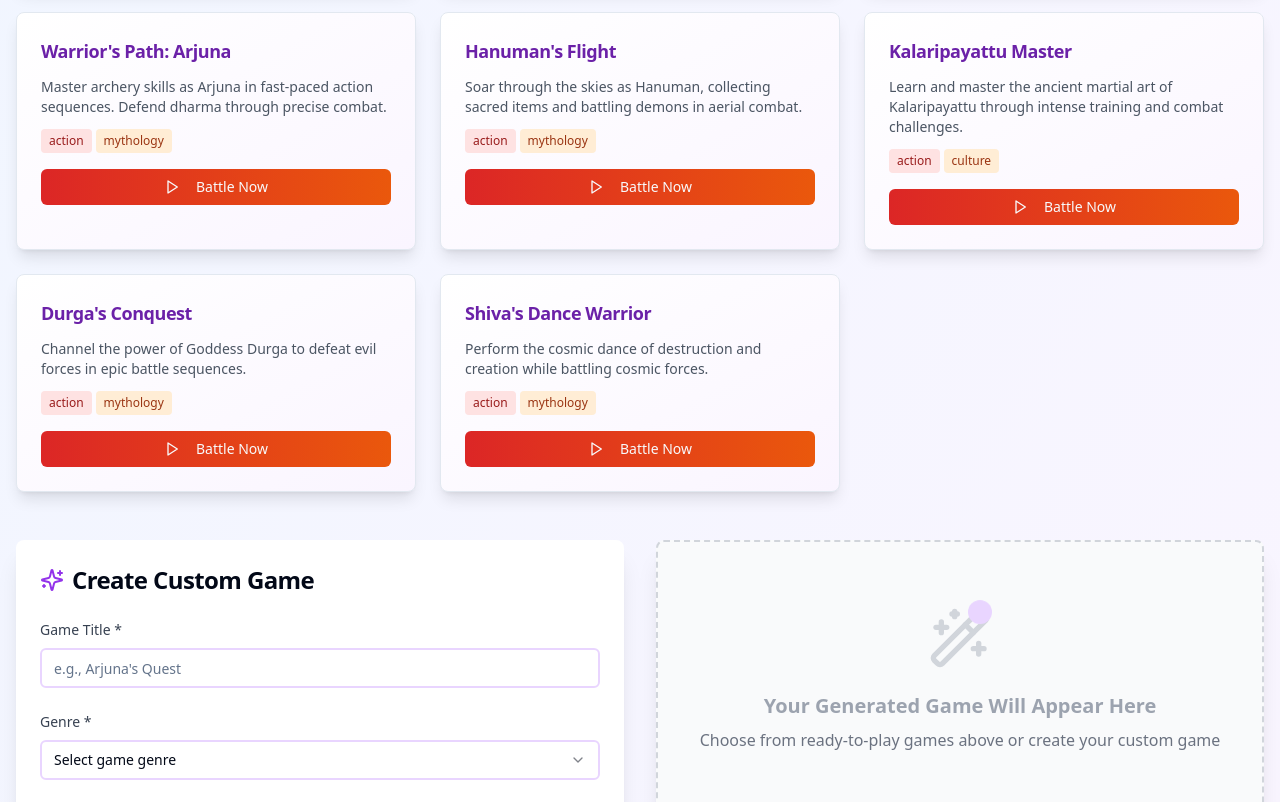
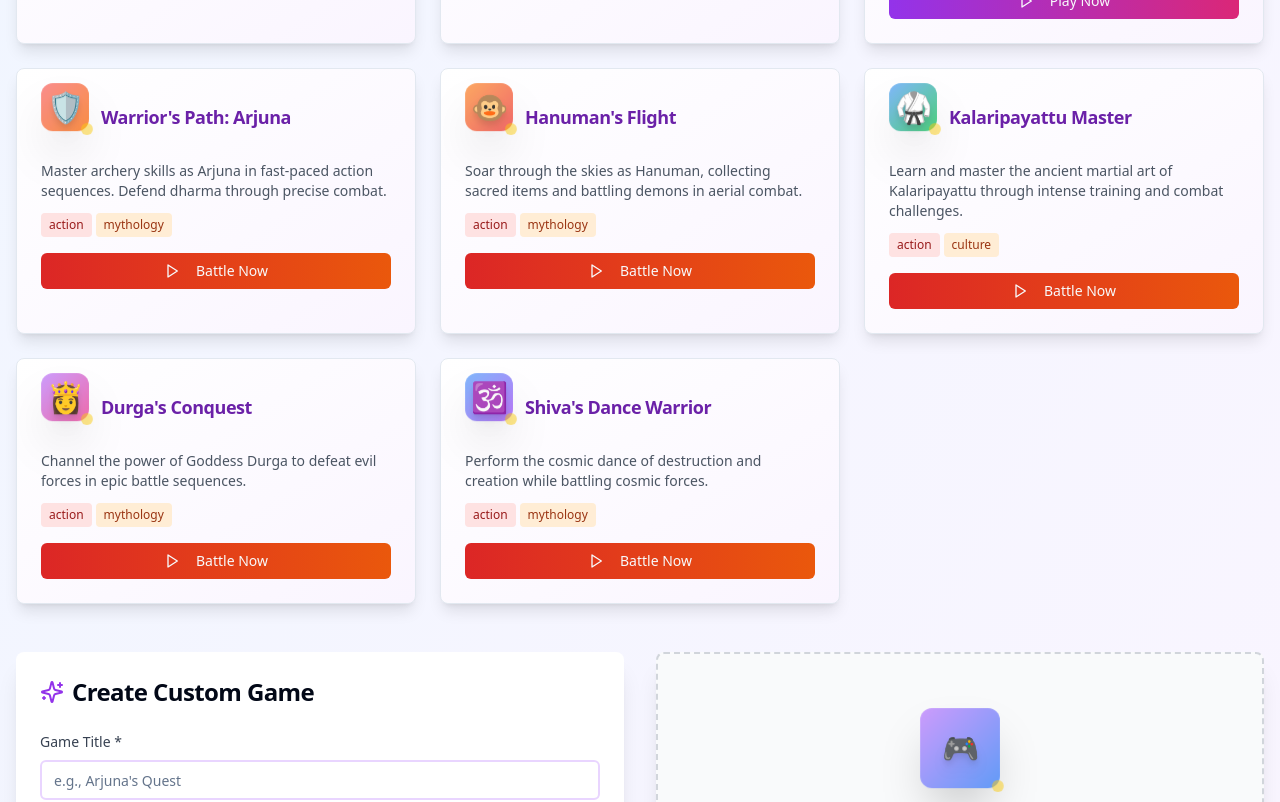
Before and after one commit to ShashankKK11/bharat-game-forge-api, a React (Vite) app: page / in a window 1280 px wide. Shown: the part 2760-3562 px from the top of the page. Built offline with nearby package versions, Linux system fonts and the light colour scheme.

Commit message:
Add 3D game icon
Added 3D graphics to the game icon for visual enhancement.

```diff
--- a/src/components/GameGenerator.tsx
+++ b/src/components/GameGenerator.tsx
@@ -1,4 +1,3 @@
-
 import React, { useState } from 'react';
 import { Card, CardContent, CardHeader, CardTitle } from '@/components/ui/card';
 import { Button } from '@/components/ui/button';
@@ -43,7 +42,59 @@ const GameGenerator = () => {
     'Art - Madhubani', 'Art - Warli', 'Art - Tanjore Painting'
   ];
 
-  // Pre-built games that users can instantly play - these will be translated based on selected language
+  // 3D Game Icon Component
+  const GameIcon3D = ({ gameType, size = "w-16 h-16" }) => {
+    const getIconContent = (type) => {
+      const iconMap = {
+        'ramayana': { emoji: '🏹', color: 'from-orange-400 to-red-500' },
+        'mahabharata': { emoji: '⚔️', color: 'from-blue-400 to-purple-500' },
+        'diwali': { emoji: '🪔', color: 'from-yellow-400 to-orange-500' },
+        'dance': { emoji: '💃', color: 'from-pink-400 to-purple-500' },
+        'spice': { emoji: '🌶️', color: 'from-green-400 to-yellow-500' },
+        'temple': { emoji: '🏛️', color: 'from-amber-400 to-orange-500' },
+        'warrior': { emoji: '🛡️', color: 'from-red-400 to-orange-500' },
+        'hanuman': { emoji: '🐵', color: 'from-orange-400 to-red-500' },
+        'martial': { emoji: '🥋', color: 'from-blue-400 to-green-500' },
+        'durga': { emoji: '👸', color: 'from-purple-400 to-pink-500' },
+        'shiva': { emoji: '🕉️', color: 'from-blue-400 to-purple-500' },
+        'default': { emoji: '🎮', color: 'from-purple-400 to-blue-500' }
+      };
+
+      return iconMap[type] || iconMap.default;
+    };
+
+    const { emoji, color } = getIconContent(gameType);
+
+    return (
+      <div className={`${size} relative`}>
+        <div
+          className={`${size} bg-gradient-to-br ${color} rounded-xl shadow-2xl transform-gpu transition-all duration-300 hover:scale-110 hover:rotate-y-12 flex items-center justify-center text-white text-2xl font-bold cursor-pointer`}
+          style={{
+            transformStyle: 'preserve-3d',
+            perspective: '1000px',
+            animation: 'float 3s ease-in-out infinite'
+          }}
+        >
+          <div className="absolute inset-0 bg-white/20 rounded-xl transform translate-z-2"></div>
+          <span className="relative z-10 text-3xl drop-shadow-lg transform hover:scale-125 transition-transform duration-200">
+            {emoji}
+          </span>
+          <div className="absolute -bottom-1 -right-1 w-3 h-3 bg-yellow-400 rounded-full animate-pulse"></div>
+        </div>
+        <style jsx>{`
+          @keyframes float {
+            0%, 100% { transform: translateY(0px) rotateY(0deg); }
+            33% { transform: translateY(-10px) rotateY(5deg); }
+            66% { transform: translateY(-5px) rotateY(-5deg); }
+          }
+          .hover\\:rotate-y-12:hover {
+            transform: rotateY(12deg) scale(1.1);
+          }
+        `}</style>
+      </div>
+    );
+  };
+
   const preBuiltGames = [
     {
       title: "Ramayana Quest",
@@ -51,7 +102,8 @@ const GameGenerator = () => {
       theme: "mythology - ramayana",
       description: "Join Prince Rama on his epic journey through exile, the search for Sita, and the battle against Ravana.",
       mechanics: ['Story Progression', 'Character Development', 'Battle System', 'Quest Management'],
-      features: ['Voice Narration', 'Interactive Choices', 'Cultural Learning', 'Achievement System']
+      features: ['Voice Narration', 'Interactive Choices', 'Cultural Learning', 'Achievement System'],
+      iconType: 'ramayana'
     },
     {
       title: "Mahabharata Legends",
@@ -59,7 +111,8 @@ const GameGenerator = () => {
       theme: "mythology - mahabharata",
       description: "Experience the great war of Kurukshetra and make crucial decisions that shape the destiny of kingdoms.",
       mechanics: ['Strategic Combat', 'Diplomatic Choices', 'Resource Management', 'Alliance Building'],
-      features: ['Multiple Endings', 'Historical Accuracy', 'Character Relationships', 'Moral Dilemmas']
+      features: ['Multiple Endings', 'Historical Accuracy', 'Character Relationships', 'Moral Dilemmas'],
+      iconType: 'mahabharata'
     },
     {
       title: "Festival Celebrations",
@@ -67,7 +120,8 @@ const GameGenerator = () => {
       theme: "festival - diwali",
       description: "Plan and organize traditional Indian festivals, learn customs, and spread joy in the community.",
       mechanics: ['Event Planning', 'Resource Management', 'Community Building', 'Cultural Learning'],
-      features: ['Regional Variations', 'Recipe Collection', 'Decoration Crafting', 'Social Sharing']
+      features: ['Regional Variations', 'Recipe Collection', 'Decoration Crafting', 'Social Sharing'],
+      iconType: 'diwali'
     },
     {
       title: "Classical Dance Academy",
@@ -75,7 +129,8 @@ const GameGenerator = () => {
       theme: "culture - classical dance",
       description: "Learn and master traditional Indian dance forms through interactive gameplay and cultural education.",
       mechanics: ['Rhythm Matching', 'Pose Recognition', 'Story Interpretation', 'Performance Scoring'],
-      features: ['Multiple Dance Forms', 'Cultural Context', 'Progressive Learning', 'Performance Mode']
+      features: ['Multiple Dance Forms', 'Cultural Context', 'Progressive Learning', 'Performance Mode'],
+      iconType: 'dance'
     },
     {
       title: "Spice Route Trader",
@@ -83,7 +138,8 @@ const GameGenerator = () => {
       theme: "cuisine - spices & herbs",
       description: "Navigate ancient trade routes, discover exotic spices, and build your trading empire across India.",
       mechanics: ['Trade Management', 'Route Planning', 'Market Analysis', 'Cultural Exchange'],
-      features: ['Historical Accuracy', 'Recipe Discovery', 'Economic Strategy', 'Cultural Learning']
+      features: ['Historical Accuracy', 'Recipe Discovery', 'Economic Strategy', 'Cultural Learning'],
+      iconType: 'spice'
     },
     {
       title: "Temple Architecture Builder",
@@ -91,7 +147,8 @@ const GameGenerator = () => {
       theme: "architecture - temples",
       description: "Design and construct magnificent Indian temples while learning about architectural principles and cultural significance.",
       mechanics: ['Building Design', 'Resource Management', 'Historical Accuracy', 'Cultural Integration'],
-      features: ['Authentic Styles', 'Educational Content', 'Visual Showcase', 'Historical Context']
+      features: ['Authentic Styles', 'Educational Content', 'Visual Showcase', 'Historical Context'],
+      iconType: 'temple'
     },
     {
       title: "Warrior's Path: Arjuna",
@@ -99,7 +156,8 @@ const GameGenerator = () => {
       theme: "mythology - mahabharata",
       description: "Master archery skills as Arjuna in fast-paced action sequences. Defend dharma through precise combat.",
       mechanics: ['Real-time Combat', 'Archery System', 'Combo Attacks', 'Enemy Waves'],
-      features: ['Fast-paced Action', 'Skill Progression', 'Epic Boss Battles', 'Mythological Weapons']
+      features: ['Fast-paced Action', 'Skill Progression', 'Epic Boss Battles', 'Mythological Weapons'],
+      iconType: 'warrior'
     },
     {
       title: "Hanuman's Flight",
@@ -107,7 +165,8 @@ const GameGenerator = () => {
       theme: "mythology - hanuman chalisa",
       description: "Soar through the skies as Hanuman, collecting sacred items and battling demons in aerial combat.",
       mechanics: ['Flying Mechanics', 'Aerial Combat', 'Item Collection', 'Power-ups'],
-      features: ['Flight Controls', 'Divine Powers', 'Obstacle Courses', 'Time Challenges']
+      features: ['Flight Controls', 'Divine Powers', 'Obstacle Courses', 'Time Challenges'],
+      iconType: 'hanuman'
     },
     {
       title: "Kalaripayattu Master",
@@ -115,7 +174,8 @@ const GameGenerator = () => {
       theme: "culture - martial arts",
       description: "Learn and master the ancient martial art of Kalaripayattu through intense training and combat challenges.",
       mechanics: ['Combo System', 'Weapon Mastery', 'Training Modes', 'Tournament Battles'],
-      features: ['Authentic Techniques', 'Progressive Difficulty', 'Master Classes', 'Cultural History']
+      features: ['Authentic Techniques', 'Progressive Difficulty', 'Master Classes', 'Cultural History'],
+      iconType: 'martial'
     },
     {
       title: "Durga's Conquest",
@@ -123,7 +183,8 @@ const GameGenerator = () => {
       theme: "mythology - goddess durga",
       description: "Channel the power of Goddess Durga to defeat evil forces in epic battle sequences.",
       mechanics: ['Multi-weapon Combat', 'Divine Powers', 'Boss Battles', 'Transformation System'],
-      features: ['Multiple Weapons', 'Special Abilities', 'Epic Storyline', 'Visual Effects']
+      features: ['Multiple Weapons', 'Special Abilities', 'Epic Storyline', 'Visual Effects'],
+      iconType: 'durga'
     },
     {
       title: "Shiva's Dance Warrior",
@@ -131,14 +192,13 @@ const GameGenerator = () => {
       theme: "mythology - shiva purana",
       description: "Perform the cosmic dance of destruction and creation while battling cosmic forces.",
       mechanics: ['Rhythm-based Combat', 'Dance Combinations', 'Elemental Powers', 'Cosmic Battles'],
-      features: ['Unique Combat Style', 'Cosmic Powers', 'Rhythm Gameplay', 'Spiritual Journey']
+      features: ['Unique Combat Style', 'Cosmic Powers', 'Rhythm Gameplay', 'Spiritual Journey'],
+      iconType: 'shiva'
     }
   ];
 
-  // Translate pre-built games based on selected language
   const translatedPreBuiltGames = preBuiltGames.map(game => translateGameContent(game, selectedLanguage));
 
-  // Optimized translation functions with pre-computed mappings
   const quickTranslateGameMechanics = (mechanics, targetLanguage) => {
     if (targetLanguage === 'english') return mechanics;
 
@@ -179,27 +239,26 @@ const GameGenerator = () => {
 
     setIsGenerating(true);
 
-    // Reduced generation time and optimized translation
     setTimeout(() => {
       const mockGame = {
         title: gameTitle,
         genre: gameGenre,
         theme: gameTheme,
         description: gameDescription || `An immersive ${gameGenre} game exploring ${gameTheme}`,
-        mechanics: [
+        mechanics: quickTranslateGameMechanics([
           'Turn-based gameplay',
           'Story-driven progression',
           'Cultural quiz elements',
           'Achievement system',
           'Multiplayer support'
-        ],
-        features: [
+        ], selectedLanguage),
+        features: quickTranslateGameFeatures([
           'Voice narration in selected language',
           'Authentic cultural graphics',
           'Educational content integration',
           'Leaderboard system',
           'Offline play support'
-        ],
+        ], selectedLanguage),
         codeSnippet: `// Generated Game Structure
 const ${gameTitle.replace(/\s+/g, '')}Game = {
   title: "${gameTitle}",
@@ -220,25 +279,14 @@ const ${gameTitle.replace(/\s+/g, '')}Game = {
         downloadUrl: '#'
       };
 
-      // Fast translation using optimized functions
-      const translatedGame = {
-        ...mockGame,
-        title: selectedLanguage === 'english' ? mockGame.title : translateText(mockGame.title, selectedLanguage),
-        description: selectedLanguage === 'english' ? mockGame.description : mockGame.description,
-        genre: selectedLanguage === 'english' ? mockGame.genre : translateText(mockGame.genre, selectedLanguage),
-        mechanics: quickTranslateGameMechanics(mockGame.mechanics, selectedLanguage),
-        features: quickTranslateGameFeatures(mockGame.features, selectedLanguage),
-        language: selectedLanguage
-      };
-
-      setGeneratedGame(translatedGame);
+      setGeneratedGame(mockGame);
       setIsGenerating(false);
 
       toast({
         title: "Game Generated Successfully!",
         description: "Your Indic game is ready to play and download",
       });
-    }, 200); // Reduced from 500ms to 200ms
+    }, 200);
   };
 
   const playPreBuiltGame = (game) => {
@@ -279,14 +327,17 @@ const ${translatedGame.title.replace(/\s+/g, '')}Game = {
           </p>
         </div>
 
-        {/* Pre-built Games Section */}
+        {/* Pre-built Games Section with 3D Icons */}
         <div className="mb-12">
           <h3 className="text-2xl font-bold text-center mb-8 text-purple-800">🎮 Ready-to-Play Games</h3>
           <div className="grid md:grid-cols-2 lg:grid-cols-3 gap-6 max-w-7xl mx-auto">
             {translatedPreBuiltGames.map((game, index) => (
-              <Card key={index} className="shadow-lg hover:shadow-xl transition-all duration-300 transform hover:scale-105 bg-gradient-to-br from-white to-purple-50">
+              <Card key={index} className="shadow-lg hover:shadow-xl transition-all duration-300 transform hover:scale-105 bg-gradient-to-br from-white to-purple-50 overflow-hidden">
                 <CardHeader className="pb-3">
-                  <CardTitle className="text-lg text-purple-800">{game.title}</CardTitle>
+                  <div className="flex items-center gap-3 mb-2">
+                    <GameIcon3D gameType={preBuiltGames[index].iconType} size="w-12 h-12" />
+                    <CardTitle className="text-lg text-purple-800">{game.title}</CardTitle>
+                  </div>
                 </CardHeader>
                 <CardContent>
                   <p className="text-sm text-gray-600 mb-3">{game.description}</p>
@@ -414,7 +465,7 @@ const ${translatedGame.title.replace(/\s+/g, '')}Game = {
             </CardContent>
           </Card>
 
-          {/* Generated Game Display */}
+          {/* Generated Game Display with 3D Icon */}
           <div className="space-y-6">
             {generatedGame ? (
               <GamePreview game={generatedGame} />
@@ -423,10 +474,9 @@ const ${translatedGame.title.replace(/\s+/g, '')}Game = {
                 <CardContent className="py-16 text-center">
                   <div className="text-gray-400 mb-4">
                     <div className="relative inline-block">
-                      <Wand2 className="w-16 h-16 mx-auto mb-4 text-gray-300" />
-                      <div className="absolute top-0 right-0 w-6 h-6 bg-purple-200 rounded-full animate-bounce"></div>
+                      <GameIcon3D gameType="default" size="w-20 h-20" />
                     </div>
-                    <h3 className="text-xl font-semibold">Your Generated Game Will Appear Here</h3>
+                    <h3 className="text-xl font-semibold mt-4">Your Generated Game Will Appear Here</h3>
                     <p className="text-gray-500 mt-2">Choose from ready-to-play games above or create your custom game</p>
                   </div>
                 </CardContent>
```
